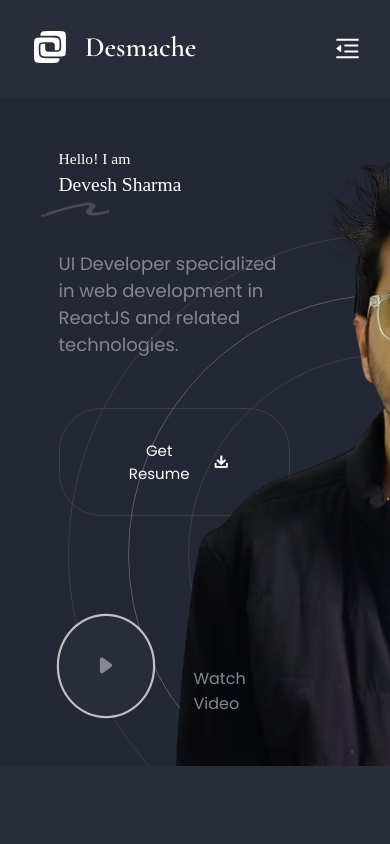
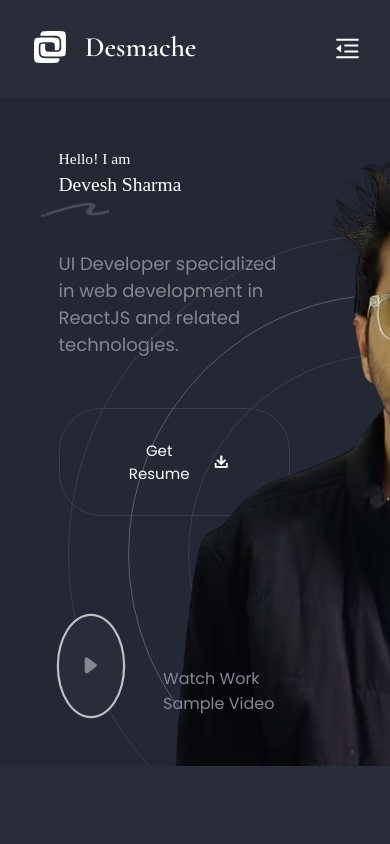
Before and after one commit to DeveshS360/portfolio-webapp, a React (Vite) app: page / in a window 390 px wide. Shown: the top 844 px of the page. Built offline with nearby package versions, Linux system fonts and the light colour scheme; a web font is replaced by a local one.

Commit message:
nav items for drawer

```diff
--- a/src/components/LogoSection/index.tsx
+++ b/src/components/LogoSection/index.tsx
@@ -4,7 +4,7 @@ import navLogo from 'assets/images/nav-logo.svg'
 export const LogoSection = () => {
   return (
     <div className={styles.logo_section}>
-      <img width={55} src={navLogo} alt="nav-logo" />
+      <img src={navLogo} alt="nav-logo" />
       <span>Desmache</span>
     </div>
   )
--- a/src/components/NavDrawer/index.module.scss
+++ b/src/components/NavDrawer/index.module.scss
@@ -28,6 +28,7 @@
     }
 
     .close {
+      margin: 20px 20px 60px;
       outline: none;
       background: inherit;
       width: 40px;
--- a/src/components/NavDrawer/index.tsx
+++ b/src/components/NavDrawer/index.tsx
@@ -2,6 +2,8 @@ import { NavDrawerProps } from './types'
 import cx from 'classnames'
 import styles from './index.module.scss'
 import { CloseOutlined } from '@ant-design/icons'
+import { Nav_Items } from 'src/constants/navigation'
+import { NavItem } from '../NavItem'
 
 export const NavDrawer = (props: NavDrawerProps) => {
   const { isOpen, onClose } = props
@@ -15,6 +17,11 @@ export const NavDrawer = (props: NavDrawerProps) => {
         <button className={styles.close} onClick={onClose}>
           <CloseOutlined style={iconStyle} />
         </button>
+        <div className={styles.nav_items}>
+          {Nav_Items.map((item) => (
+            <NavItem key={item.name} {...item} />
+          ))}
+        </div>
       </aside>
     </section>
   )
--- a/src/components/NavDropdown/index.module.scss
+++ b/src/components/NavDropdown/index.module.scss
@@ -33,6 +33,16 @@ $hover-animation-steps: 2;
       background: var(--text-color-primary);
       animation: hover-enter 0.4s linear;
     }
+
+    @include for-tablet-or-mobile {
+      animation: none;
+    }
+  }
+
+  @include for-tablet-or-mobile {
+    position: static;
+    padding: 20px;
+    font-family: 'Poppins-Regular';
   }
 }
 
--- a/src/components/NavItem/index.module.scss
+++ b/src/components/NavItem/index.module.scss
@@ -1,3 +1,5 @@
+@import 'src/styles/mixins.scss';
+
 .nav_item {
   position: relative;
   font-size: 18px;
@@ -6,6 +8,13 @@
   padding: 5px;
   transition: all 0.5s ease;
   margin-top: 5px;
+
+  .right_arrow {
+    transition: all 0.3s linear;
+    &.rotate {
+      transform: rotate(90deg);
+    }
+  }
 
   .cursive {
     visibility: hidden;
@@ -27,7 +36,13 @@
       opacity: 1;
       transition: all 0.5s ease;
     }
+  }
 
-
+  @include for-tablet-or-mobile {
+    font-size: 16px;
+    color: var(--text-color-primary);
+    @include flex-align-center;
+    justify-content: space-between;
+    width: 100%;
   }
 }
--- a/src/components/NavItem/index.tsx
+++ b/src/components/NavItem/index.tsx
@@ -4,10 +4,15 @@ import styles from './index.module.scss'
 import { NavItemProps } from './types'
 import cursiveBg from 'assets/images/cursive.png'
 import { useNavigate } from 'react-router-dom'
-import { scrollToTop } from 'src/utils/viewport'
+import { scrollToTop, useDeviceWidth } from 'src/utils/viewport'
+import { RightOutlined } from '@ant-design/icons'
+import { noop } from 'src/utils'
+import cx from 'classnames'
 
 export const NavItem = (props: NavItemProps) => {
   const [isDropDownVisible, setIsDropdownVisible] = useState(false)
+
+  const { isMobileOrTablet } = useDeviceWidth()
 
   const openDropdown = () => setIsDropdownVisible(true)
   const closeDropdown = () => setIsDropdownVisible(false)
@@ -22,18 +27,42 @@ export const NavItem = (props: NavItemProps) => {
       scrollToTop()
     }
   }
+
+  const getLabel = () => {
+    if (isMobileOrTablet) return label.toUpperCase()
+    return label
+  }
+
+  const getDropdown = () => {
+    if (!dropdownItems?.length) return
+    return <NavDropdown items={dropdownItems} visible={isDropDownVisible} />
+  }
+
   return (
-    <span
-      className={styles.nav_item}
-      onMouseEnter={openDropdown}
-      onMouseLeave={closeDropdown}
-      onClick={handleNavigation}
-    >
-      {label}{' '}
-      <img className={styles.cursive} src={cursiveBg} alt="cursive-bg" />
-      {!!dropdownItems?.length && (
-        <NavDropdown items={dropdownItems} visible={isDropDownVisible} />
-      )}
-    </span>
+    <>
+      <div
+        className={styles.nav_item}
+        onMouseEnter={!isMobileOrTablet ? openDropdown : noop}
+        onMouseLeave={!isMobileOrTablet ? closeDropdown : noop}
+        onClick={handleNavigation}
+      >
+        {getLabel()}{' '}
+        {isMobileOrTablet && !!dropdownItems?.length && (
+          <RightOutlined
+            className={cx(styles.right_arrow, {
+              [styles.rotate]: isDropDownVisible,
+            })}
+            onClick={() => setIsDropdownVisible((prev) => !prev)}
+          />
+        )}
+        {!isMobileOrTablet && (
+          <>
+            <img className={styles.cursive} src={cursiveBg} alt="cursive-bg" />
+            {getDropdown()}
+          </>
+        )}
+      </div>
+      {isMobileOrTablet && getDropdown()}
+    </>
   )
 }
--- a/src/components/WorkSampleVideo/index.tsx
+++ b/src/components/WorkSampleVideo/index.tsx
@@ -15,7 +15,9 @@ export const WorkSampleVideo = (props: WorkSampleVideoProps) => {
         <button className={styles.round_btn} onClick={() => setShowVideo(true)}>
           <span className={styles.icon}></span>
         </button>
-        {isDisplayTitle && <span className={styles.text}>Watch Video</span>}
+        {isDisplayTitle && (
+          <span className={styles.text}>Watch Work Sample Video</span>
+        )}
       </div>
       <EmbeddedVideo
         showVideo={showVideo}
--- /dev/null
+++ b/src/utils/index.ts
@@ -0,0 +1 @@
+export const noop = () => {}
```
Lines whose indentation alone changed are shown as unchanged.
